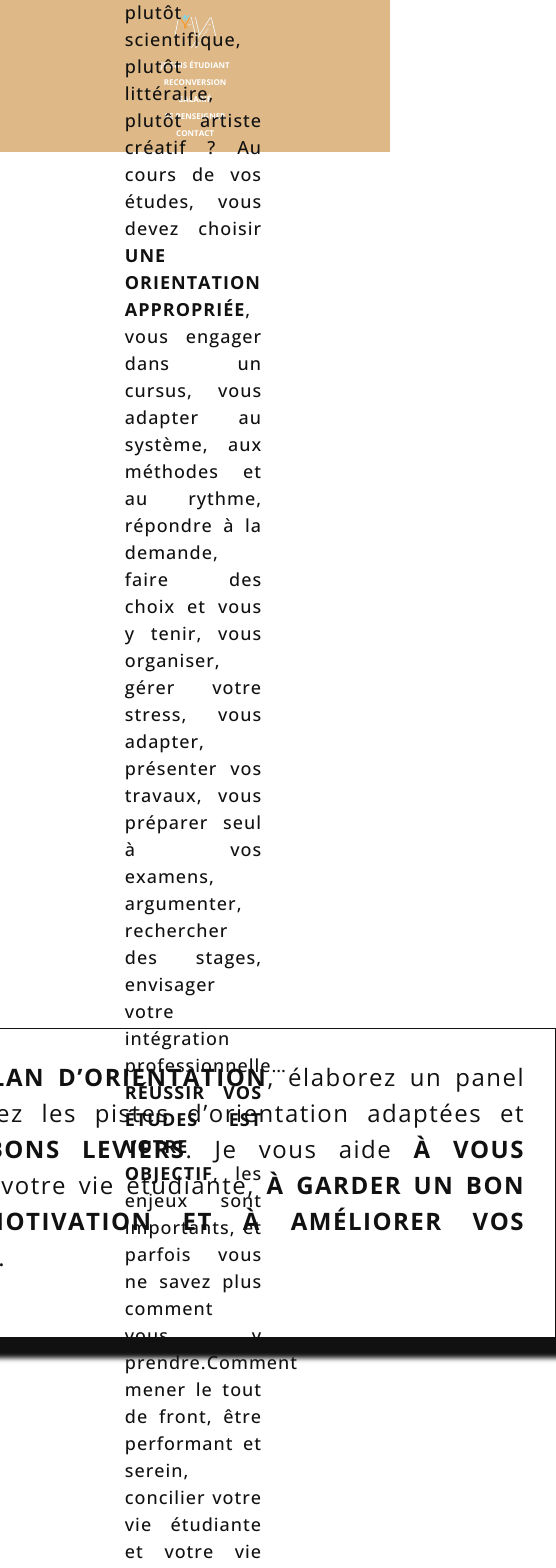
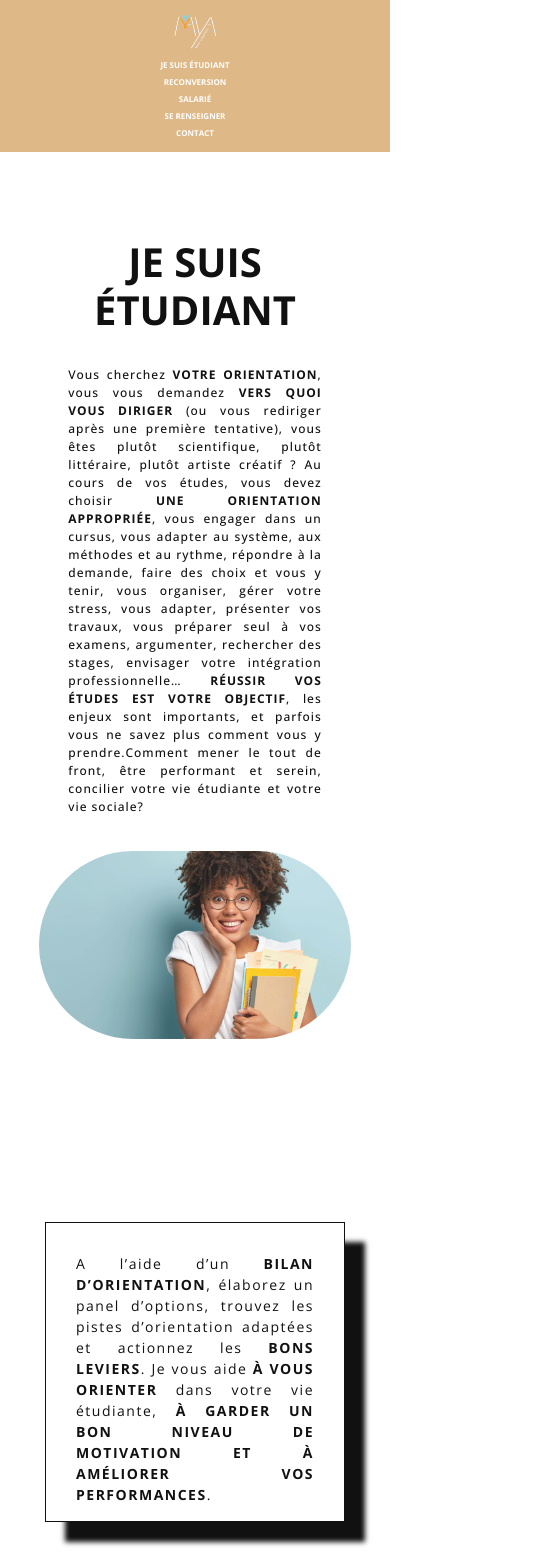
Before and after one commit to ProjectXTN/maya-coach, a React (Create React App) app: page /je-suis-etudiant in a window 390 px wide. Shown: the top 1568 px of the page, 556 px wide, since content can reach past the window. Built offline with nearby package versions, Linux system fonts and the light colour scheme.

Commit message:
responsive

```diff
--- a/src/components/Button/styles.js
+++ b/src/components/Button/styles.js
@@ -31,5 +31,11 @@ export const ButtonContainer = styled.button`
             color: #FFF;
             background-color: #363636;
         }
+
+        @media screen and (width <= 750px) {
+            margin: 2rem;
+            padding: 10px 20px;
+            font-size: 20px;
+        }
     `}
 `
--- a/src/pages/Contacte/styles.js
+++ b/src/pages/Contacte/styles.js
@@ -7,12 +7,21 @@ export const Container = styled.div`
     color: #111;
     align-items: center;
 
+    @media screen and (width <= 1200px) {
+
+    }
+
+    @media screen and (width <= 960px) {
+
+    }
+
+    @media screen and (width <= 750px) {
+
+    }
+
 `
 
 export const Row = styled.div`
-
-
-
 
     h1 {
         margin-top: 5rem;
@@ -26,4 +35,24 @@ export const Row = styled.div`
         font-size: 36px;
         font-weight: 700;
     }
+
+    @media screen and (width <= 1200px) {
+
+    }
+
+    @media screen and (width <= 960px) {
+
+    }
+
+    @media screen and (width <= 750px) {
+        h1 {
+            font-size: 40px;
+
+        }
+
+        h2 {
+
+            font-size: 22px;
+        }
+    }
 `
--- a/src/pages/Etudiant/styles.js
+++ b/src/pages/Etudiant/styles.js
@@ -8,10 +8,20 @@ export const Container = styled.div`
     justify-content: center;
     width: 80%;
 
+    @media screen and (width <= 1200px) {
+        margin-top: -10%;
+    }
+
+
+    @media screen and (width <= 750px) {
+        margin-top: 3rem;
+        width: 100%;
+
+    }
+
 `
 
 export const Row = styled.div`
-    width: 100%;
     display:flex;
     justify-content: center;
     align-items: center;
@@ -47,7 +57,56 @@ export const Row = styled.div`
         border-radius: 155px;
     }
 
+    @media screen and (width <= 1200px) {
+        width: 100%;
 
+        h1{
+            width:100%;
+            font-size: 40px;
+            font-weight: 700;
+        }
+
+        p{
+            width: 65%;
+            margin-left: 0%;
+            font-size: 14px;
+
+        }
+
+        img{
+            width: 60%;
+            margin-top: -11%;
+            margin-left: 80%;
+
+        }
+    }
+
+
+    @media screen and (width <= 750px) {
+        width: 100%;
+
+
+        h1{
+            width:100%;
+            font-size: 40px;
+            font-weight: 700;
+
+        }
+
+        p{
+            margin-left: 0%;
+            font-size: 12px;
+            letter-spacing: 1px;
+            text-align: justify;
+        }
+
+        img{
+            width: 80%;
+            margin-top: 5%;
+            margin-left: 0%;
+
+        }
+    }
 `
 
 export const TextOrientation = styled.div`
@@ -68,11 +127,36 @@ export const TextOrientation = styled.div`
         box-shadow: 20px 20px 5px #111;
         letter-spacing: 1.5px;
         text-align: justify;
+        margin-left: 3rem;
+    }
+
+    @media screen and (width <= 1200px) {
+        height: 70%;
+
+        p{
+            height: 200px;
+            width: 600px;
+            font-size: 16px;
+            padding: 30px;
+        }
+    }
+
+
+    @media screen and (width <= 750px) {
+        height: 50%;
+        margin-top: 3rem;
+        margin-left: -3rem;
+
+        p{
+            height: 300px;
+            width: 300px;
+            font-size: 14px;
+            padding: 30px;
+        }
     }
 `
 
 export const BgRow = styled.div`
-    width: 100%;
     display:flex;
     justify-content: center;
     align-items: center;
@@ -85,4 +169,39 @@ export const BgRow = styled.div`
         opacity: 90%;
         border-radius: 155px;
     }
+
+    @media screen and (width <= 1200px) {
+
+
+        img{
+            width: 80%;
+            margin-top: -50%;
+            margin-left: 62%;
+
+        }
+    }
+
+    @media screen and (width <= 960px) {
+        img{
+            width: 100%;
+            margin-top: -63%;
+            margin-left: 62%;
+
+        }
+    }
+
+    @media screen and (width <= 750px) {
+        display:flex;
+        justify-content: center;
+        align-items: center;
+        width: 100%;
+
+        img{
+            width: 85%;
+            margin-top: 0;
+            margin-left: 0;
+            opacity: 100%;
+        }
+
+    }
 `
--- a/src/pages/Reconvertion/index.jsx
+++ b/src/pages/Reconvertion/index.jsx
@@ -3,7 +3,7 @@ import React from 'react';
 
 import { Button } from '../../components/Button';
 
-import imageEtudiant from '../../assets/images/reconversion-1.jpg';
+import imageReconvertion from '../../assets/images/reconversion-1.jpg';
 import { useNavigate } from 'react-router-dom';
 import { motion } from 'framer-motion';
 
@@ -37,7 +37,7 @@ const Reconvertion = () => {
                 </p>
             </Row>
             <Row>
-                <img src={ imageEtudiant }></img>
+                <img src={ imageReconvertion }></img>
             </Row>
         </Container>
 
--- a/src/pages/Reconvertion/styles.js
+++ b/src/pages/Reconvertion/styles.js
@@ -7,6 +7,17 @@ export const Container = styled.div`
     justify-content: center;
     width: 80%;
 
+    @media screen and (width <= 1200px) {
+
+    }
+
+    @media screen and (width <= 960px) {
+
+    }
+
+    @media screen and (width <= 750px) {
+
+    }
 `
 
 export const Row = styled.div`
@@ -44,6 +55,58 @@ export const Row = styled.div`
         border-radius: 155px;
     }
 
+    @media screen and (width <= 1200px) {
+        width: 100%;
+
+        h1{
+            width:40%;
+            font-size: 40px;
+            text-align: start;
+            margin: 2rem;
+
+        }
+
+        p{
+            width: 100%;
+            margin-left: 38%;
+            font-size: 18px;
+            text-align: justify;
+        }
+
+        img{
+            width: 60%;
+            margin-left: 80%;
+        }
+    }
+
+    @media screen and (width <= 960px) {
+        img{
+            width: 70%;
+            margin-left: 25%;
+        }
+    }
+
+    @media screen and (width <= 750px) {
+        h1{
+            width:40%;
+            font-size: 24px;
+            text-align: start;
+            margin: 2rem;
+
+        }
+
+        p{
+            width: 100%;
+            margin-left: 10%;
+            font-size: 16px;
+            text-align: justify;
+        }
+
+        img{
+            width: 70%;
+            margin-left: 15%;
+        }
+    }
 
 `
 
@@ -66,6 +129,40 @@ export const TextOrientation = styled.div`
         margin-top: -15%;
         text-align: justify;
     }
+
+    @media screen and (width <= 1200px) {
+        margin-top: 2rem;
+
+
+        p{
+            height: 420px;
+            width: 650px;
+            font-size: 20px;
+            font-weight: 400;
+            padding: 30px;
+            margin-top: 0%;
+        }
+
+    }
+
+    @media screen and (width <= 960px) {
+        margin-top: 2rem;
+        margin-left: 17%;
+
+
+        p{
+            height: 540px;
+            width: 350px;
+            font-size: 16px;
+            font-weight: 400;
+            padding: 30px;
+            margin-top: 0%;
+        }
+    }
+
+    @media screen and (width <= 750px) {
+
+    }
 `
 
 export const BgRow = styled.div`
--- a/src/pages/Renseigner/styles.js
+++ b/src/pages/Renseigner/styles.js
@@ -6,10 +6,21 @@ export const Container = styled.div`
     align-items: center;
     justify-content: center;
     width: 80%;
+
+    @media screen and (width <= 1200px) {
+        margin: auto;
+    }
+
+    @media screen and (width <= 960px) {
+
+    }
+
+    @media screen and (width <= 750px) {
+
+    }
 `
 
 export const Row = styled.div`
-    width: 100%;
     display:flex;
     justify-content: center;
     align-items: center;
@@ -28,7 +39,7 @@ export const Row = styled.div`
 
     p{
         width: 65%;
-        height: 420px;
+        height: auto;
         color: #111;
         margin-left: 30%;
         font-size: 20px;
@@ -49,6 +60,49 @@ export const Row = styled.div`
         margin-left: 80%;
         border-radius: 100px;
         margin-top: -8%;
+    }
+
+    @media screen and (width <= 1200px) {
+        display:flex;
+        width: 100%;
+
+        h1{
+            width:40%;
+            font-size: 50px;
+            margin: 2rem;
+
+        }
+
+        p{
+            width: 70%;
+            height: auto;
+            margin-left: 30%;
+            font-size: 20px;
+            letter-spacing: 1px;
+            letter-spacing: 1.7px;
+            margin-top: 1rem;
+            padding: 30px;
+        }
+
+        img{
+            margin-left: -32%;
+            margin-top: -8%;
+        }
+    }
+
+    @media screen and (width <= 960px) {
+
+    }
+
+    @media screen and (width <= 750px) {
+        h1{
+            font-size: 40px;
+        }
+
+        p{
+            font-size: 16px;
+        }
+
     }
 `
 
@@ -71,4 +125,33 @@ export const TextOrientation = styled.div`
         margin-top: 5rem;
         text-align: justify;
     }
+
+    @media screen and (width <= 1200px) {
+
+    }
+
+    @media screen and (width <= 960px) {
+        p{
+            height: 420px;
+            width: auto;
+            font-size: 20
+            px;
+            font-weight: 400;
+            padding: 30px;
+            background-color: #FFF;
+            margin-top: 5rem;
+        }
+    }
+
+    @media screen and (width <= 750px) {
+        p{
+            height: auto;
+            width: auto;
+            font-size: 16px;
+            font-weight: 400;
+            padding: 30px;
+            background-color: #FFF;
+            margin-top: 5rem;
+        }
+    }
 `
--- a/src/pages/Salarie/styles.js
+++ b/src/pages/Salarie/styles.js
@@ -6,10 +6,21 @@ export const Container = styled.div`
     align-items: center;
     justify-content: center;
     width: 80%;
+
+    @media screen and (width <= 1200px) {
+
+    }
+
+    @media screen and (width <= 960px) {
+
+    }
+
+    @media screen and (width <= 750px) {
+
+    }
 `
 
 export const Row = styled.div`
-    width: 100%;
     display:flex;
     justify-content: center;
     align-items: center;
@@ -43,6 +54,74 @@ export const Row = styled.div`
         margin-left: 80%;
         border-radius: 100px;
     }
+
+    @media screen and (width <= 1200px) {
+        width: 80%;
+
+
+        h1{
+            width:40%;
+            font-size: 50px;
+            font-weight: 700;
+            text-align: start;
+            margin: 2rem;
+        }
+
+        p{
+            width: auto;
+            margin-left: 30%;
+            font-size: 18px;
+            text-align: justify;
+        }
+
+        img{
+            width: 90%;
+            margin-left: 80%;
+        }
+    }
+
+    @media screen and (width <= 960px) {
+        h1{
+            width:40%;
+            font-size: 40px;
+            font-weight: 700;
+            text-align: start;
+            margin: 2rem;
+        }
+
+        p{
+            font-size: 14px;
+
+        }
+
+        img{
+            width: 90%;
+            margin-left: 80%;
+        }
+    }
+
+    @media screen and (width <= 750px) {
+        width: auto;
+
+
+        h1{
+            width:auto;
+            font-size: 40px;
+            font-weight: 700;
+            text-align: start;
+            margin: 2rem;
+        }
+
+        p{
+            font-size: 14px;
+            margin-left: 10%;
+
+        }
+
+        img{
+            margin-left: 50%;
+        }
+    }
 `
 
 export const TextOrientation = styled.div`
@@ -65,4 +144,32 @@ export const TextOrientation = styled.div`
         margin-left: -10%;
         text-align: justify;
     }
+
+    @media screen and (width <= 1200px) {
+        p{
+
+            height: auto;
+            width: auto;
+            font-size: 20px;
+            padding: 30px;
+            margin-top: 0rem;
+            margin-left: 10%;
+        }
+    }
+
+    @media screen and (width <= 960px) {
+        p{
+
+            height: auto;
+            width: auto;
+            font-size: 14px;
+            padding: 30px;
+            margin-top: 0rem;
+            margin-left: 10%;
+        }
+    }
+
+    @media screen and (width <= 750px) {
+
+    }
 `
```
